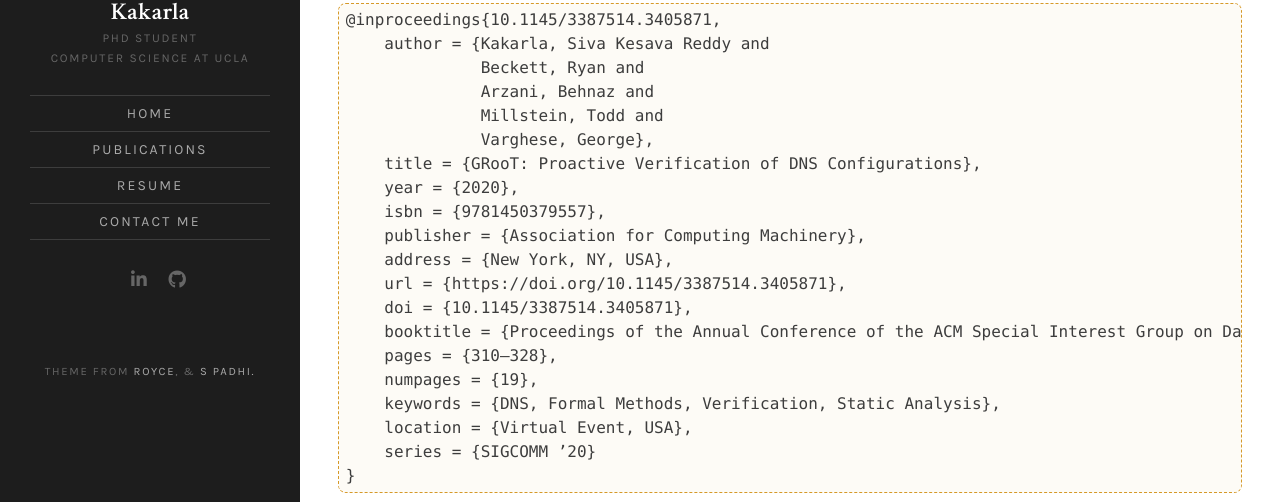
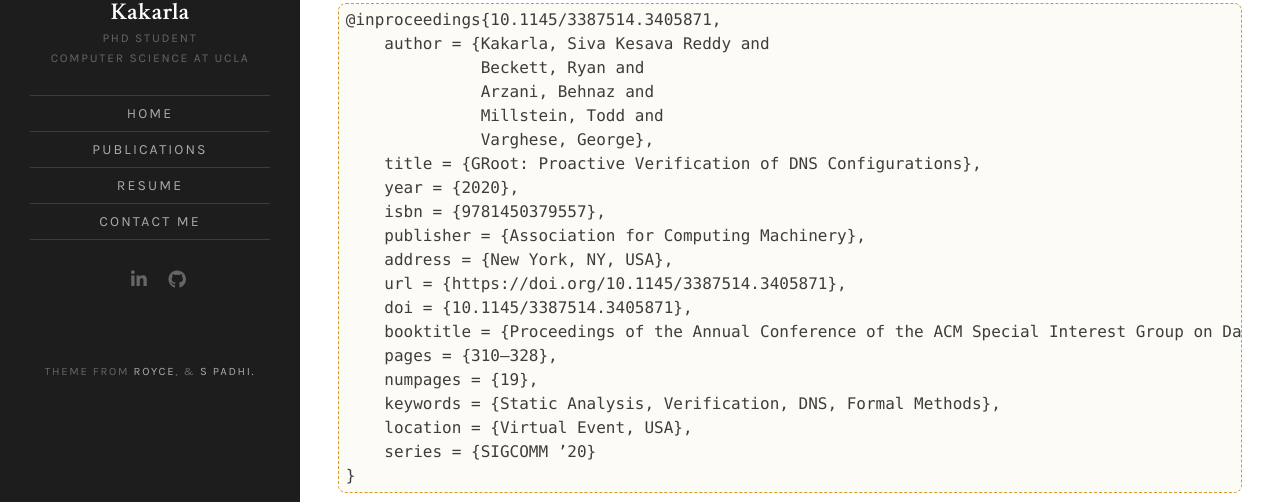
Before and after one commit to SivaKesava1/sivakesava1.github.io, a Jekyll site: the page built from _projects/5-groot.md, in a window 1280 px wide and 900 px high, scrolled down 693 px. Shown: the part 250-752 px from the top of the window. Built offline with Jekyll 4.4.1, drawn with Linux system fonts in a browser that asks for light colours; nearby versions of some CDN libraries; a style sheet for code colours, icons or effects is not loaded.

Commit message:
fixed library checks

```diff
--- a/_projects/5-groot.md
+++ b/_projects/5-groot.md
@@ -67,7 +67,7 @@ records.
               Arzani, Behnaz and
               Millstein, Todd and
               Varghese, George},
-    title = {GRooT: Proactive Verification of DNS Configurations},
+    title = {GRoot: Proactive Verification of DNS Configurations},
     year = {2020},
     isbn = {9781450379557},
     publisher = {Association for Computing Machinery},
@@ -77,7 +77,7 @@ records.
     booktitle = {Proceedings of the Annual Conference of the ACM Special Interest Group on Data Communication on the Applications, Technologies, Architectures, and Protocols for Computer Communication},
     pages = {310–328},
     numpages = {19},
-    keywords = {DNS, Formal Methods, Verification, Static Analysis},
+    keywords = {Static Analysis, Verification, DNS, Formal Methods},
     location = {Virtual Event, USA},
     series = {SIGCOMM ’20}
 }
--- a/assets/css/style.scss
+++ b/assets/css/style.scss
@@ -29,7 +29,7 @@
 
 @import "//cdnjs.cloudflare.com/ajax/libs/pure/1.0.0/grids-responsive-min.css";
 
-@import "//use.fontawesome.com/releases/v5.11.2/css/all.css";
+@import "//use.fontawesome.com/releases/v5.13.1/css/all.css";
 
 @import "//cdn.rawgit.com/jpswalsh/academicons/master/css/academicons.min.css";
 // Imports
```
Also changed, not shown: _layouts/default.html (+6 -5 lines), 1 other file.
